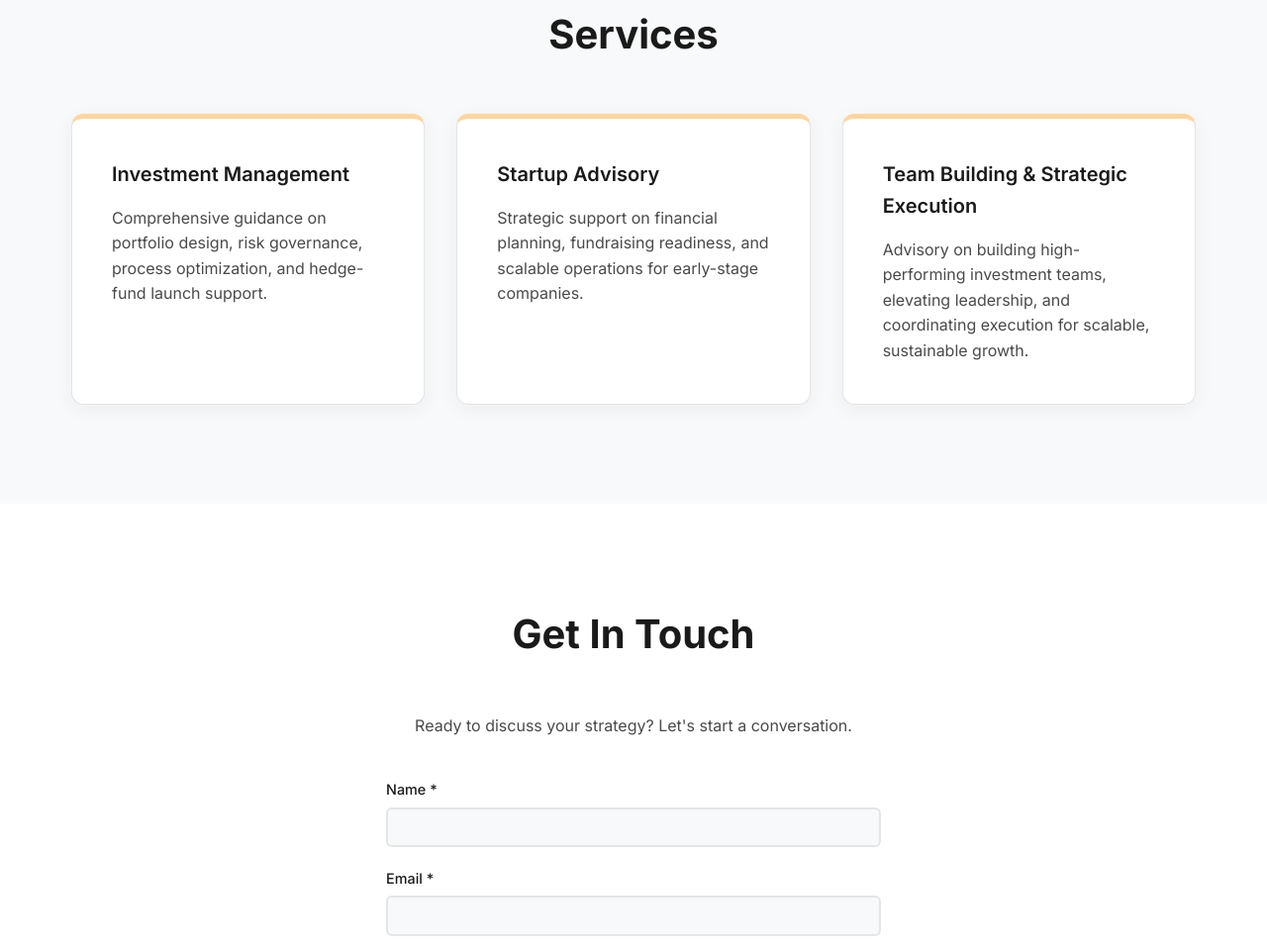
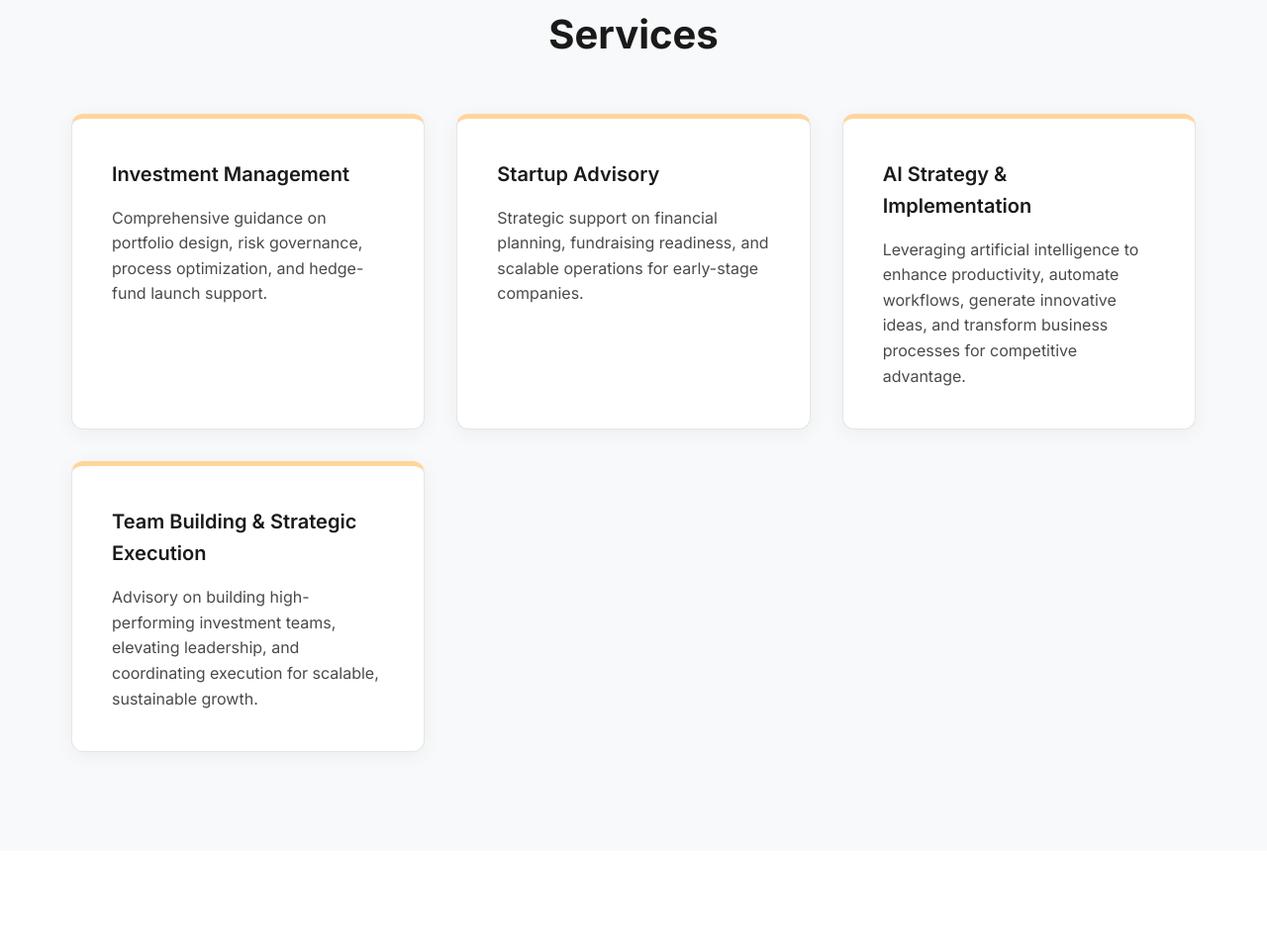
Before and after one commit to brianleung79/vectorstrat-site, a plain HTML site: page index.html in a window 1280 px wide. Shown: the part 1737-2694 px from the top of the page at 99% size. Drawn offline with Linux system fonts and the light colour scheme.

Commit message:
Add AI Strategy & Implementation service

```diff
--- a/index.html
+++ b/index.html
@@ -79,6 +79,10 @@
                     <p>Strategic support on financial planning, fundraising readiness, and scalable operations for early-stage companies.</p>
                 </div>
                 <div class="service-card">
+                    <h3>AI Strategy & Implementation</h3>
+                    <p>Leveraging artificial intelligence to enhance productivity, automate workflows, generate innovative ideas, and transform business processes for competitive advantage.</p>
+                </div>
+                <div class="service-card">
                     <h3>Team Building & Strategic Execution</h3>
                     <p>Advisory on building high-performing investment teams, elevating leadership, and coordinating execution for scalable, sustainable growth.</p>
                 </div>
```
